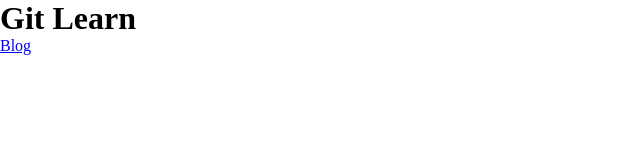
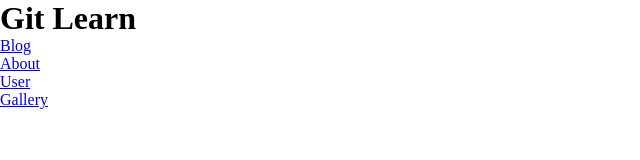
Before and after one commit to Rayhan-abdullha/git-learn, a plain HTML site: page index.html in a window 1280 px wide. Shown: the whole page, without its empty margins (0-640 px from the left). Drawn offline with Linux system fonts and the light colour scheme.

Commit message:
fix: menu

```diff
--- a/index.html
+++ b/index.html
@@ -14,6 +14,15 @@
                 <li>
                     <a href="./blog/blog.html">Blog</a>
                 </li>
+                <li>
+                    <a href="./about/about.html">About</a>
+                </li>
+                <li>
+                    <a href="./user/index.html">User</a>
+                </li>
+                <li>
+                    <a href="./galary/index.html">Gallery</a>
+                </li>
             </ul>
         </nav>
     </div>
```
